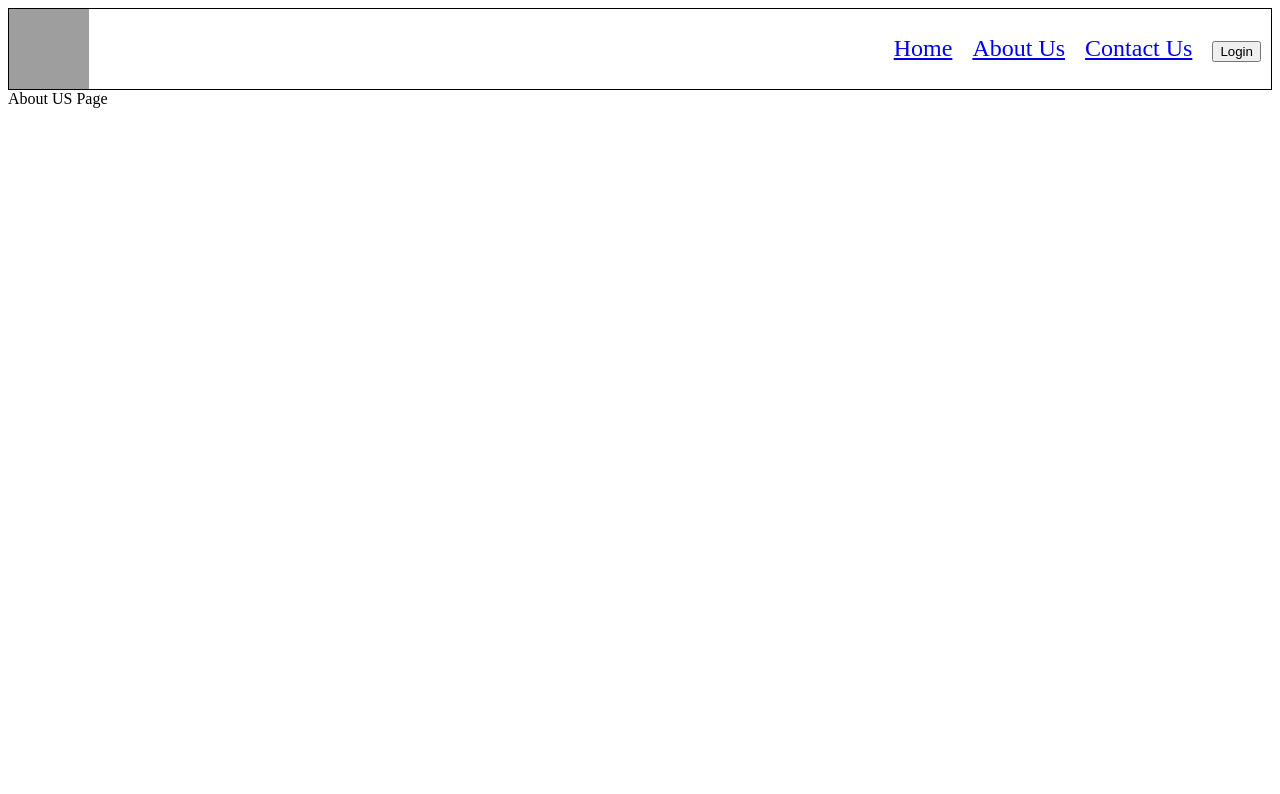
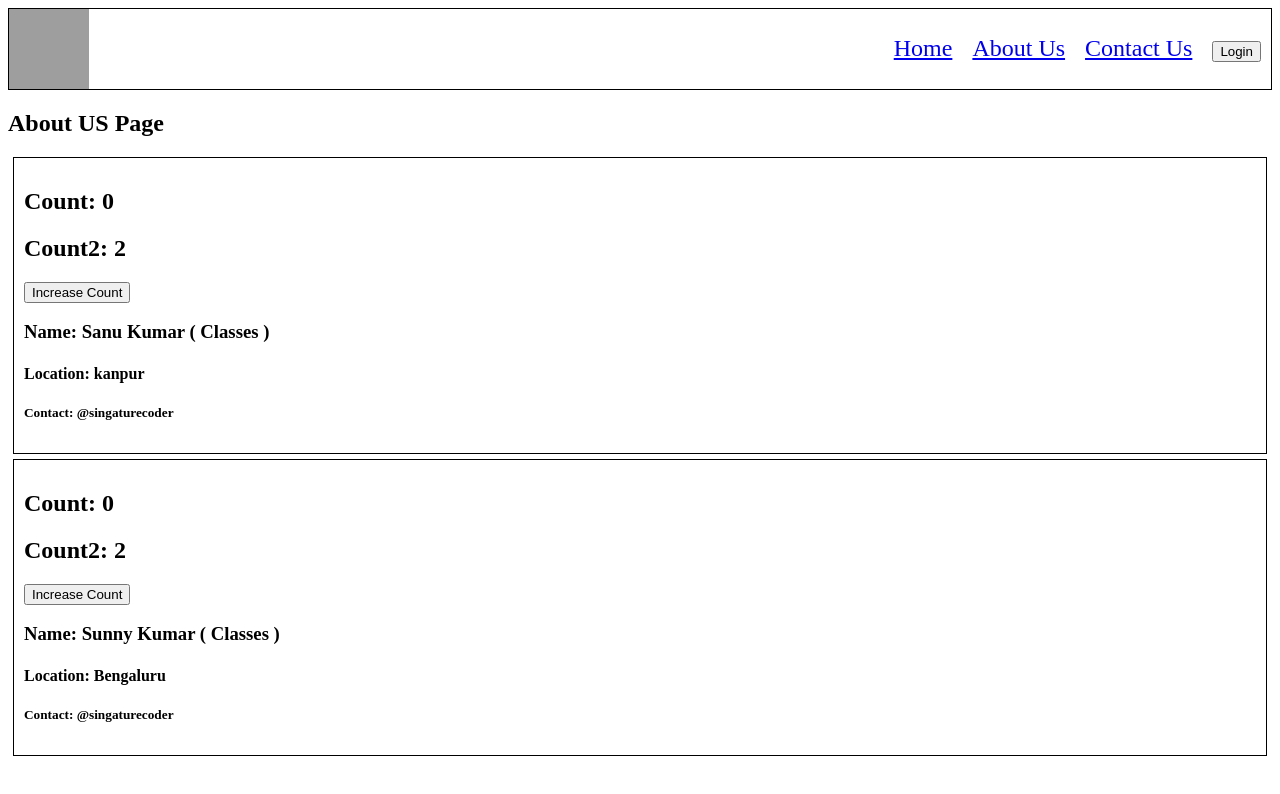
Before and after one commit to signaturecoder/namaste-react, a React (Vite) app: page /about in a window 1280 px wide. Shown: the top 794 px of the page. Built offline with nearby package versions, Linux system fonts and the light colour scheme; grey boxes are pictures that could not be loaded.

Commit message:
Understanding React Life cycle using Class Components

```diff
--- a/index.css
+++ b/index.css
@@ -69,3 +69,9 @@
 .restaurant-menu {
     margin: 10px;
 }
+
+.user-card {
+    padding: 10px;
+    margin: 5px;
+    border: 1px solid black;
+}
--- a/src/components/About.jsx
+++ b/src/components/About.jsx
@@ -1,9 +1,65 @@
-import React from 'react'
+import { Component } from 'react'
+import User from './User';
+import UserClass from './UserClass';
 
-const About = () => {
-  return (
-    <div>About US Page</div>
-  )
+class About extends Component {
+  constructor() {
+    super();
+    console.log("Parent Constructor");
+  }
+
+  componentDidMount() {
+    console.log("Parent Componentdidmount");
+  }
+
+  render() {
+    console.log("Parent render ");
+    return (
+      <div>
+        <h2>About US Page</h2>
+
+        {/* <User name={"Sanu Kumar (function)"} location="Gaya"/> */}
+
+        <UserClass name={" Sanu Kumar ( Classes )"} location="kanpur"/>
+        <UserClass name={" Sunny Kumar ( Classes )"} location="Bengaluru"/>
+      </div>
+    )
+  }
+
 }
 
 export default About;
+
+// Render Cycle
+/**
+ * Parent Constructor
+ * Parent Render
+ * Akshay Child Constructor
+ * Akshay Child Render
+ * Akshay Component Did Mount
+ *
+ * Elon Musk Child Constructor
+ * Elon Musk Child Render
+ * Elon Musk Component Did mount
+ *
+ * Parent Component Did mount
+ *
+ * There was mistake in above rendering cycle because react mounting happens in two phase - render and commit phase
+ * And to optimise the performance of react, it will do both of these in batches so first rendering of all components happens
+ * and then commit phase will occur simultaneously
+ *
+ * So The correct order is
+ * Parent Constructor
+ * Parent Render
+ *
+ * - Akshay Child Constructor
+ * - Akshay Child Render
+ *
+ * - Elon Musk Child Constructor
+ * - Elon Musk Child Render
+ *
+ * - Akshay Component Did Mount
+ * - Elon Musk Component Did mount
+ *
+ * Parent Component Did mount
+ */
--- /dev/null
+++ b/src/components/User.js
@@ -0,0 +1,18 @@
+import React, { useState } from "react";
+
+const User = ({ name, location}) => {
+
+    const [count, setCount] = useState(0);
+
+  return (
+    <div className="user-card">
+    <h2>Count = {count}</h2>
+    <button onClick={() => setCount(count + 1)}>Increase Count</button>
+      <h3>Name: {name}</h3>
+      <h4>Location: {location}</h4>
+      <h5>Contact: @singaturecoder</h5>
+    </div>
+  );
+};
+
+export default User;
--- /dev/null
+++ b/src/components/UserClass.js
@@ -0,0 +1,41 @@
+import React from 'react';
+
+// Loading a class based component means creating an instance of class and thus constructor is called
+// Constructor is the best place to receive props and state
+// this.state is big Object ( You can update some partial key in this object. )
+class UserClass extends React.Component {
+
+    constructor(props) {
+        super(props);
+        this.state = {
+            count: 0,
+            count2: 2
+        }
+        console.log(this.props.name + "Constructor Called");
+    }
+
+    componentDidMount(){
+        console.log(this.props.name + "Component Did Mount");
+    }
+
+  render() {
+    console.log(this.props.name + "Render is Called");
+    const { name, location } = this.props;
+    const { count, count2 } = this.state;
+    return (
+      <div className="user-card">
+        <h2>Count: {count}</h2>
+        <h2>Count2: {count2}</h2>
+        <button onClick={() => {
+            this.setState({count: count + 1, count2: count2 + 1});
+
+        }}>Increase Count</button>
+        <h3>Name: {name}</h3>
+        <h4>Location: {location}</h4>
+        <h5>Contact: @singaturecoder</h5>
+      </div>
+    );
+  }
+}
+
+export default UserClass;
```
